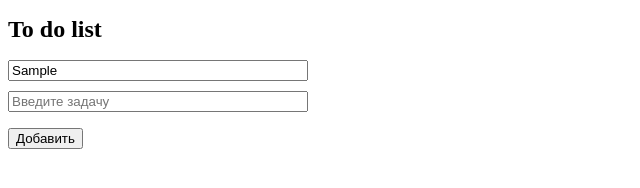
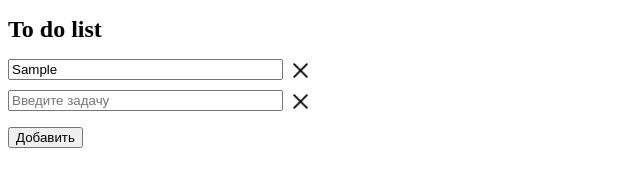
Before and after one commit to Bib4ik/To-Do-List, a website: page index.html in a window 1280 px wide. Both pictures are taken after typing "Sample" into the empty fields and a click on the button "Добавить". Shown: the full height of the page, 0-640 px from the left. Drawn offline with Linux system fonts and the light colour scheme.

Commit message:
remove btn

```diff
--- a/index.html
+++ b/index.html
@@ -19,6 +19,7 @@
     }
 
     .list__item{
+        display: flex;
       font-size: 18px;
       color: white;
       width: auto;
@@ -30,16 +31,27 @@
       width: 100%;           /* Чтобы все инпуты были одинаковой ширины */
       box-sizing: border-box; /* Чтобы рамки не вылезали за края */
     }
+
+    .close{
+        width: 15px;
+        height: 15px;
+        /*padding-top: 5px;*/
+        margin-top: 4px;
+        margin-left: 10px;
+    }
+
   </style>
 </head>
 <body>
 <div class="conteiner">
   <h1>To do list</h1>
-  <ul class="list">
-    <li class="list__item">
-      <input type="text" placeholder="Введите задачу">
-    </li>
-  </ul>
+        <ul class="list">
+            <li class="list__item">
+                <input type="text" placeholder="Введите задачу">
+                <img class="close"  src="/close-btn.png" alt="">
+            </li>
+        </ul>
+
   <button class="btn">Добавить</button>
 </div>
 
--- a/index.js
+++ b/index.js
@@ -11,6 +11,11 @@ btn.addEventListener('click', () => {
     input.type = 'text';
     input.placeholder = 'Введите задачу';
 
+    const crest  = document.createElement('img');
+    crest.className = 'close';
+    crest.src = '/close-btn.png';
+
+    newItem.appendChild(input);
+    newItem.appendChild(crest);
     list.appendChild(newItem);
-    list.appendChild(input);
 });
```
Also changed, not shown: close-btn.png (added).
